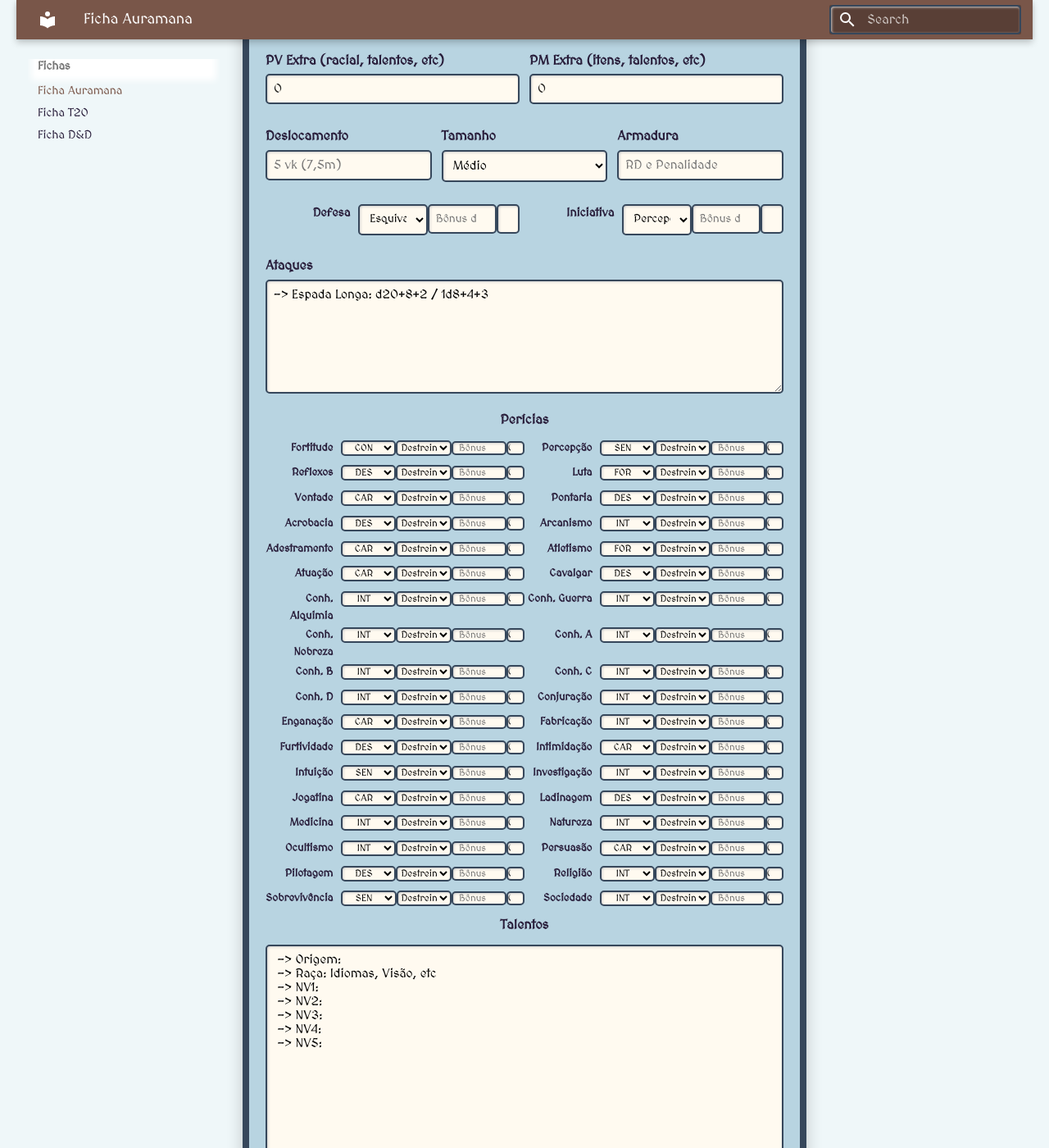
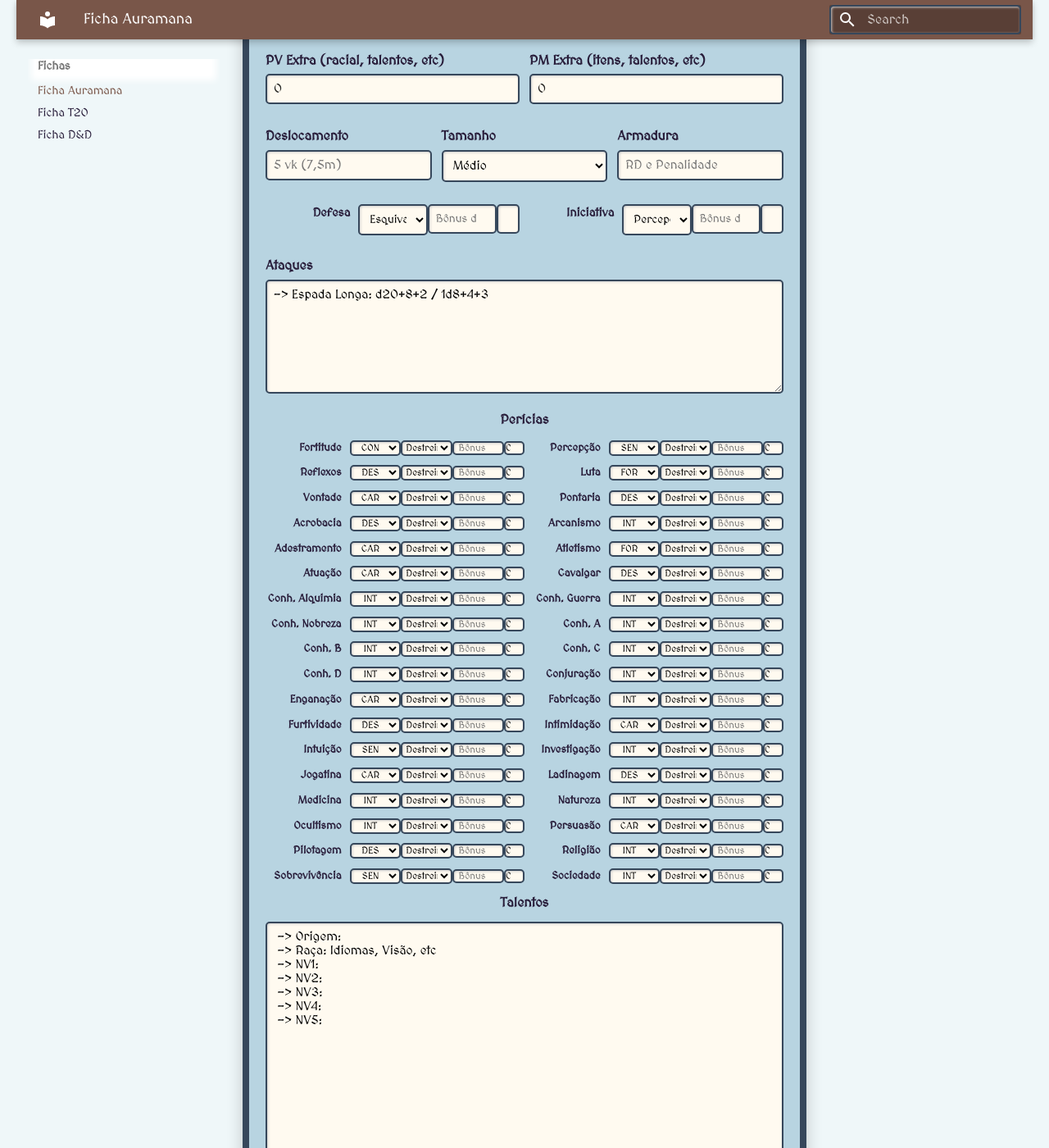
Before and after one commit to ozyssj/auramana-rpg, an MkDocs documentation site: the page built from docs/fichas/ficha.md, in a window 1280 px wide and 1400 px high, scrolled down 853 px. Shown: the whole window at 82% size. Built offline with MkDocs 1.6.1 and Material for MkDocs 9.7.7, drawn with Linux system fonts in a browser that asks for light colours.

Commit message:
teste margens

```diff
--- a/docs/fichas/ficha.md
+++ b/docs/fichas/ficha.md
@@ -154,7 +154,7 @@
         }
 
         .campo-pericia2 {
-            width: 30%;
+            width: 25%;
             text-align: center;
             padding-left: 0px;
             margin-top: 0px;
@@ -169,6 +169,15 @@
             margin-top: 0px;
             margin-bottom: 10px;
         }
+
+        .campo-pericia4{
+            width: 30%;
+            text-align: center;
+            padding-left: 0px;
+            margin-top: 0px;
+            margin-bottom: 10px;
+        }
+
 
         .linha-pericia {
             display: flex;
@@ -411,14 +420,14 @@
                 <div class="campo-pericia">
                     <label>Defesa</label>
                 </div>
-                <div class="campo-pericia2">
+                <div class="campo-pericia4">
                     <select class="pericia-defesa">
                         <option value="Reflexos">Esquiva</option>
                         <option value="Fortitude">Vigor</option>
                         <option value="Vontade">Sanidade</option>
                     </select>
                 </div>
-                <div class="campo-pericia2">
+                <div class="campo-pericia4">
                     <input type="number" class="aparo" placeholder="Bônus de Aparo">
                 </div>
                 <div class="campo-pericia3">
@@ -431,7 +440,7 @@
                 <div class="campo-pericia">
                     <label>Iniciativa</label>
                 </div>
-                <div class="campo-pericia2">
+                <div class="campo-pericia4">
                     <select class="pericia-iniciativa">
                         <option value="Percepção">Percepção</option>
                         <option value="Reflexos">Reflexos</option>
@@ -445,7 +454,7 @@
                         <option value="Conh. C">Outro</option>
                     </select>
                 </div>
-                <div class="campo-pericia2">
+                <div class="campo-pericia4">
                     <input type="number" class="bonus-iniciativa" placeholder="Bônus de Iniciativa">
                 </div>
                 <div class="campo-pericia3">
@@ -782,7 +791,7 @@
                 <div class="campo-pericia">
                     <label>CD Conjuração</label>
                 </div>
-                <div class="campo-pericia2">
+                <div class="campo-pericia4">
                     <input type="number" class="bonus-conjuracao" placeholder="Bônus na CD de Conjuração">
                 </div>
                 <div class="campo-pericia3">
```
